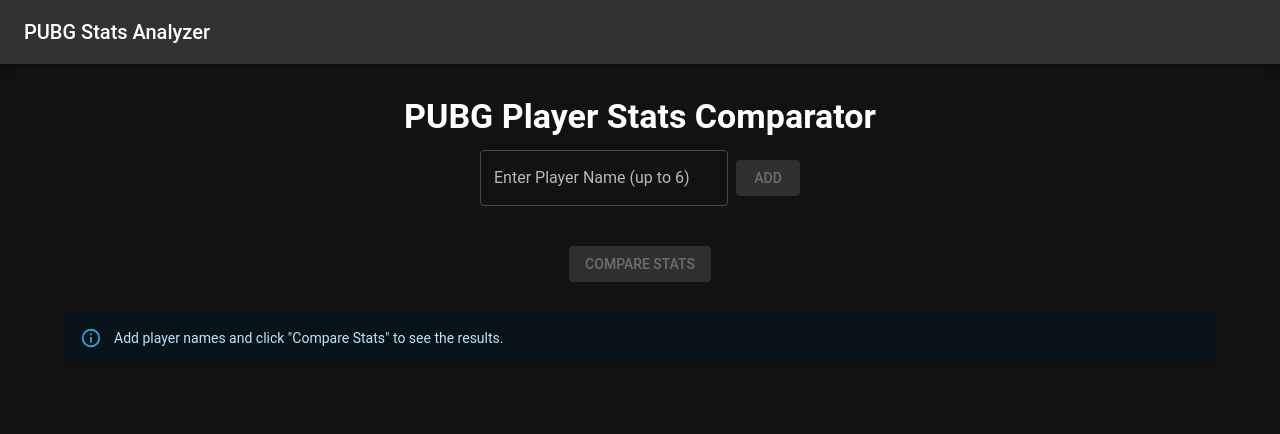
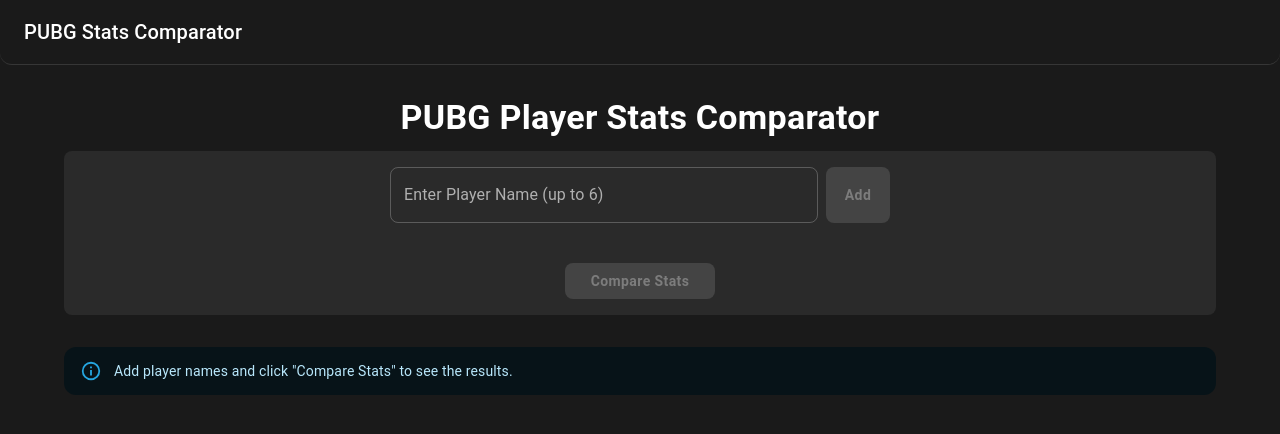
Before and after one commit to Stipe15/pubg-stats-comparator, a React (Create React App) app in the folder client/: page / in a window 1280 px wide. Shown: the top 434 px of the page. Built offline with nearby package versions, Linux system fonts and the light colour scheme.

Commit message:
UI  visual imrovements

```diff
--- a/client/src/App.js
+++ b/client/src/App.js
@@ -1,31 +1,11 @@
 // client/src/App.js
 import React, { useState } from 'react';
-import { Container, Typography, CssBaseline, ThemeProvider, createTheme } from '@mui/material';
+import { Container, Typography, CssBaseline, ThemeProvider, Box } from '@mui/material';
 import PlayerInput from './components/PlayerInput';
 import StatsDisplay from './components/StatsDisplay';
-// import Footer from './components/Footer';
 import Header from './components/Header';
 import axios from 'axios';
-
-// Create a dark theme
-const darkTheme = createTheme({
-  palette: {
-    mode: 'dark',
-    primary: {
-      main: '#1976d2',
-    },
-    background: {
-      default: '#121212',
-      paper: '#1e1e1e',
-    },
-  },
-  typography: {
-    fontFamily: 'Roboto, sans-serif',
-    h4: {
-      fontWeight: 700,
-    },
-  },
-});
+import theme from './theme';
 
 function App() {
   const [playerStats, setPlayerStats] = useState([]);
@@ -56,17 +36,23 @@
   };
 
   return (
-    <ThemeProvider theme={darkTheme}>
+    <ThemeProvider theme={theme}>
       <CssBaseline />
       <Header />
-      <Container maxWidth="lg" style={{ marginTop: '2rem', marginBottom: '2rem' }}>
-        <Typography variant="h4" component="h1" gutterBottom align="center">
+      <Box sx={{
+        minHeight: '100vh',
+        bgcolor: 'background.default',
+        padding: '2rem 0',
+      }}>
+        <Container maxWidth="lg">
+          <Typography variant="h4" component="h1" gutterBottom align="center" sx={{ color: 'text.primary' }}>
             PUBG Player Stats Comparator
           </Typography>
           <PlayerInput onSearch={fetchPlayerStats} loading={loading} />
           {error && <Typography color="error" align="center" style={{ margin: '1rem' }}>{error}</Typography>}
           <StatsDisplay stats={playerStats} charts={charts} loading={loading} />
         </Container>
+      </Box>
     </ThemeProvider>
   );
 }
--- a/client/src/components/Header.js
+++ b/client/src/components/Header.js
@@ -4,10 +4,10 @@
 
 const Header = () => {
   return (
-    <AppBar position="static">
+    <AppBar position="static" color="transparent" elevation={0} sx={{ borderBottom: '1px solid rgba(255, 255, 255, 0.12)' }}>
       <Toolbar>
-        <Typography variant="h6" component="div" sx={{ flexGrow: 1 }}>
-          PUBG Stats Analyzer
+        <Typography variant="h6" component="div" sx={{ flexGrow: 1, color: 'text.primary' }}>
+          PUBG Stats Comparator
         </Typography>
       </Toolbar>
     </AppBar>
--- a/client/src/components/PlayerInput.js
+++ b/client/src/components/PlayerInput.js
@@ -22,11 +22,12 @@
   };
 
   return (
-    <Box sx={{ display: 'flex', flexDirection: 'column', gap: 2, alignItems: 'center', mb: 4 }}>
-      <Box sx={{ display: 'flex', gap: 1, alignItems: 'center' }}>
+    <Box sx={{ display: 'flex', flexDirection: 'column', gap: 2, alignItems: 'center', mb: 4, p: 2, backgroundColor: 'background.paper', borderRadius: 2 }}>
+      <Box sx={{ display: 'flex', gap: 1, alignItems: 'center', width: '100%', maxWidth: '500px' }}>
         <TextField
           label="Enter Player Name (up to 6)"
           variant="outlined"
+          fullWidth
           value={inputValue}
           onChange={(e) => setInputValue(e.target.value)}
           onKeyPress={(e) => e.key === 'Enter' && handleAddPlayer()}
@@ -36,6 +37,7 @@
           variant="contained"
           onClick={handleAddPlayer}
           disabled={playerNames.length >= 6 || !inputValue}
+          sx={{ height: '56px' }}
         >
           Add
         </Button>
@@ -46,16 +48,15 @@
             key={name}
             label={name}
             onDelete={() => handleDeletePlayer(name)}
-            color="primary"
           />
         ))}
       </Box>
       <Button
         variant="contained"
-        color="primary"
+        color="secondary"
         onClick={handleSearch}
         disabled={loading || playerNames.length === 0}
-        sx={{ minWidth: '120px' }}
+        sx={{ minWidth: '150px', fontWeight: 'bold' }}
       >
         {loading ? <CircularProgress size={24} color="inherit" /> : 'Compare Stats'}
       </Button>
--- a/client/src/components/StatsDisplay.js
+++ b/client/src/components/StatsDisplay.js
@@ -1,6 +1,6 @@
 // client/src/components/StatsDisplay.js
 import React, { useState, useMemo } from 'react';
-import { Grid, Paper, Typography, Box, CircularProgress, Alert, Table, TableBody, TableCell, TableContainer, TableHead, TableRow, TableSortLabel } from '@mui/material';
+import { Grid, Paper, Typography, Box, CircularProgress, Alert, Table, TableBody, TableCell, TableContainer, TableHead, TableRow, TableSortLabel, Fade } from '@mui/material';
 
 const useSortableData = (items, config = null) => {
   const [sortConfig, setSortConfig] = useState(config);
@@ -85,12 +85,13 @@
   }
 
   return (
+    <Fade in={!loading} timeout={500}>
     <Box sx={{ mt: 4 }}>
       <Typography variant="h5" component="h2" gutterBottom align="center">
         Player Stats Summary
       </Typography>
 
-      <TableContainer component={Paper} sx={{ mb: 4 }}>
+      <TableContainer component={Paper} sx={{ mb: 4, borderRadius: 2 }}>
         <Table>
           <TableHead>
             <TableRow>
@@ -100,6 +101,7 @@
                   align={headCell.numeric ? 'right' : 'left'}
                   padding={headCell.disablePadding ? 'none' : 'normal'}
                   sortDirection={sortConfig && sortConfig.key === headCell.id ? sortConfig.direction : false}
+                  sx={{ py: 2, px: 2 }}
                 >
                   <TableSortLabel
                     active={sortConfig && sortConfig.key === headCell.id}
@@ -114,8 +116,8 @@
           </TableHead>
           <TableBody>
             {sortedStats.map((player) => (
-              <TableRow key={player.id}>
-                <TableCell component="th" scope="row">
+              <TableRow key={player.id} hover>
+                <TableCell component="th" scope="row" sx={{ color: 'text.primary', fontWeight: 'medium' }}>
                   {player.name}
                 </TableCell>
                 <TableCell align="right">{(player.summaryStats.kd / 100).toFixed(2)}</TableCell>
@@ -135,39 +137,20 @@
 
       {charts && (
         <Grid container spacing={4} justifyContent="center">
-          <Grid item xs={12} md={6} sx={{ display: 'flex', flexDirection: 'column', alignItems: 'center' }}>
-            <Typography variant="h6" component="h3" gutterBottom align="center">
-              K/D Ratio
-            </Typography>
-            <img src={charts.kd} alt="K/D Chart" style={{ maxWidth: '100%', height: 'auto' }} />
-          </Grid>
-          <Grid item xs={12} md={6} sx={{ display: 'flex', flexDirection: 'column', alignItems: 'center' }}>
-            <Typography variant="h6" component="h3" gutterBottom align="center">
-              Average Damage per Round (ADR)
-            </Typography>
-            <img src={charts.adr} alt="ADR Chart" style={{ maxWidth: '100%', height: 'auto' }} />
-          </Grid>
-          <Grid item xs={12} md={6} sx={{ display: 'flex', flexDirection: 'column', alignItems: 'center' }}>
-            <Typography variant="h6" component="h3" gutterBottom align="center">
-              Wins
-            </Typography>
-            <img src={charts.wins} alt="Wins Chart" style={{ maxWidth: '100%', height: 'auto' }} />
-          </Grid>
-          <Grid item xs={12} md={6} sx={{ display: 'flex', flexDirection: 'column', alignItems: 'center' }}>
-            <Typography variant="h6" component="h3" gutterBottom align="center">
-              Kills per Round
-            </Typography>
-            <img src={charts.kpr} alt="Kills per Round Chart" style={{ maxWidth: '100%', height: 'auto' }} />
-          </Grid>
-          <Grid item xs={12} md={6} sx={{ display: 'flex', flexDirection: 'column', alignItems: 'center' }}>
-            <Typography variant="h6" component="h3" gutterBottom align="center">
-              Kills
-            </Typography>
-            <img src={charts.kills} alt="Kills Chart" style={{ maxWidth: '100%', height: 'auto' }} />
-          </Grid>
+          {Object.entries(charts).map(([key, chart]) => (
+            <Grid item xs={12} md={6} key={key}>
+              <Paper sx={{ p: 2, display: 'flex', flexDirection: 'column', alignItems: 'center', height: '100%', backgroundColor: 'background.paper' }}>
+                <Typography variant="h6" component="h3" gutterBottom align="center">
+                  {key.toUpperCase()}
+                </Typography>
+                <img src={chart} alt={`${key} Chart`} style={{ maxWidth: '100%', height: 'auto', borderRadius: '8px' }} />
+              </Paper>
+            </Grid>
+          ))}
         </Grid>
       )}
     </Box>
+  </Fade>
   );
 };
 
--- /dev/null
+++ b/client/src/theme.js
@@ -0,0 +1,108 @@
+// client/src/theme.js
+import { createTheme } from '@mui/material/styles';
+
+const theme = createTheme({
+  palette: {
+    mode: 'dark',
+    primary: {
+      main: '#00a0b2', // A vibrant teal
+    },
+    secondary: {
+      main: '#ff4081', // A bright pink for accents
+    },
+    background: {
+      default: '#1a1a1a',
+      paper: '#2a2a2a',
+    },
+    text: {
+      primary: '#ffffff',
+      secondary: '#b0b0b0',
+    },
+  },
+  typography: {
+    fontFamily: '"Roboto", "Helvetica", "Arial", sans-serif',
+    h4: {
+      fontWeight: 700,
+      color: '#ffffff',
+    },
+    h5: {
+      fontWeight: 600,
+      color: '#ffffff',
+    },
+    h6: {
+      fontWeight: 500,
+      color: '#00a0b2',
+    },
+  },
+  components: {
+    MuiButton: {
+      styleOverrides: {
+        root: {
+          borderRadius: 8,
+          textTransform: 'none',
+          fontWeight: 600,
+        },
+        containedPrimary: {
+          '&:hover': {
+            backgroundColor: '#007f8f',
+          },
+        },
+      },
+    },
+    MuiTextField: {
+      styleOverrides: {
+        root: {
+          '& .MuiOutlinedInput-root': {
+            borderRadius: 8,
+            '&.Mui-focused fieldset': {
+              borderColor: '#00a0b2',
+            },
+          },
+        },
+      },
+    },
+    MuiChip: {
+      styleOverrides: {
+        root: {
+          borderRadius: 8,
+          backgroundColor: '#00a0b2',
+          color: '#ffffff',
+          '& .MuiChip-deleteIcon': {
+            color: '#ffffff',
+            '&:hover': {
+              color: '#ff4081',
+            },
+          },
+        },
+      },
+    },
+    MuiTable: {
+      styleOverrides: {
+        root: {
+          backgroundColor: '#2a2a2a',
+        },
+      },
+    },
+    MuiTableCell: {
+      styleOverrides: {
+        head: {
+          backgroundColor: '#333333',
+          fontWeight: 'bold',
+          color: '#ffffff',
+        },
+        body: {
+          color: '#b0b0b0',
+        },
+      },
+    },
+    MuiPaper: {
+      styleOverrides: {
+        root: {
+          borderRadius: 12,
+        },
+      },
+    },
+  },
+});
+
+export default theme;
```
Lines whose indentation alone changed are shown as unchanged.
